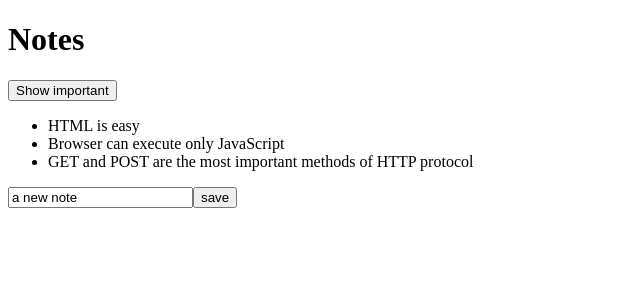
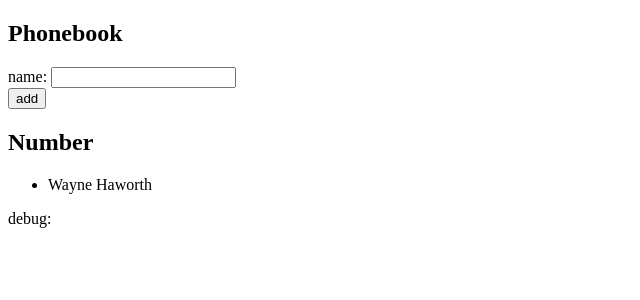
Before and after one commit to WayneHaworth/fullstackopen, a React (Create React App) app: page / in a window 1280 px wide. Shown: the top 300 px of the page, without its empty margins (0-640 px from the left). Built offline with nearby package versions, Linux system fonts and the light colour scheme.

Commit message:
Initial commit

```diff
--- a/src/App.js
+++ b/src/App.js
@@ -1,50 +1,43 @@
 import { useState } from "react";
-import Note from './components/Note'
 
-const App = (props) => {
-  const [notes, setNotes] = useState(props.notes)
-  const [newNote, setNewNote] = useState(
-    'a new note'
-  )
-  const [showAll, setShowAll] = useState(true)
+const App = () => {
+  const [persons, setPersons] = useState([
+    { name: 'Wayne Haworth' }
+  ])
+  const [newName, setNewName] = useState('')
 
-  const notesToShow = showAll ? notes : notes.filter(note => note.important)
-
-  const addNote = (event) => {
-    event.preventDefault()
-    const noteObject = {
-      content: newNote,
-      date: new Date().toISOString(),
-      important: Math.random() < 0.5,
-      id: notes.length + 1
+  const handleSubmit = (event) => {
+    event.preventDefault();
+    const nameObject = {
+      name: newName
     }
 
-    setNotes(notes.concat(noteObject))
-    setNewNote('')
+    setPersons(persons.concat(nameObject))
+    setNewName('')
   }
 
-  const handleNoteChange = (event) => {
-    setNewNote(event.target.value)
+  const handleNameChange = (event) => {
+    console.log(event.target.value)
+    setNewName(event.target.value)
   }
+
 
   return (
     <div>
-      <h1>Notes</h1>
-      <button onClick={() => setShowAll(!showAll)}>
-        Show {showAll ? 'important' : 'all'}
-      </button>
+      <h2>Phonebook</h2>
+      <form onSubmit={handleSubmit}>
+        <div>
+          name: <input value={newName} onChange={handleNameChange}/>
+        </div>
+        <div>
+          <button type="submit">add</button>
+        </div>
+      </form>
+      <h2>Number</h2>
       <ul>
-        {notesToShow.map( note =>
-          <Note key={note.id} note={note}/>
-        )}
+        {persons.map( person => <li key={person.name}>{person.name}</li>)}
       </ul>
-      <form onSubmit={addNote}>
-          <input
-            value={newNote}
-            onChange={handleNoteChange}
-            />
-          <button type="submit">save</button>
-      </form>
+      <div>debug: {newName}</div>
     </div>
   );
 }
--- a/src/components/Note.js
+++ /dev/null
@@ -1,5 +0,0 @@
-const Note = ({ note }) => {
-    return <li key={note.id}>{note.content}</li>
-}
-
-export default Note
--- a/src/index.js
+++ b/src/index.js
@@ -3,28 +3,6 @@ import ReactDOM from 'react-dom/client'
 
 import App from './App'
 
-
-const notes = [
-    {
-      id: 1,
-      content: 'HTML is easy',
-      date: '2019-05-30T17:30:31.098Z',
-      important: true
-    },
-    {
-      id: 2,
-      content: 'Browser can execute only JavaScript',
-      date: '2019-05-30T18:39:34.091Z',
-      important: false
-    },
-    {
-      id: 3,
-      content: 'GET and POST are the most important methods of HTTP protocol',
-      date: '2019-05-30T19:20:14.298Z',
-      important: true
-    }
-]
-
 ReactDOM.createRoot(document.getElementById('root')).render(
-<App notes={notes} />
+<App />
 )
```
